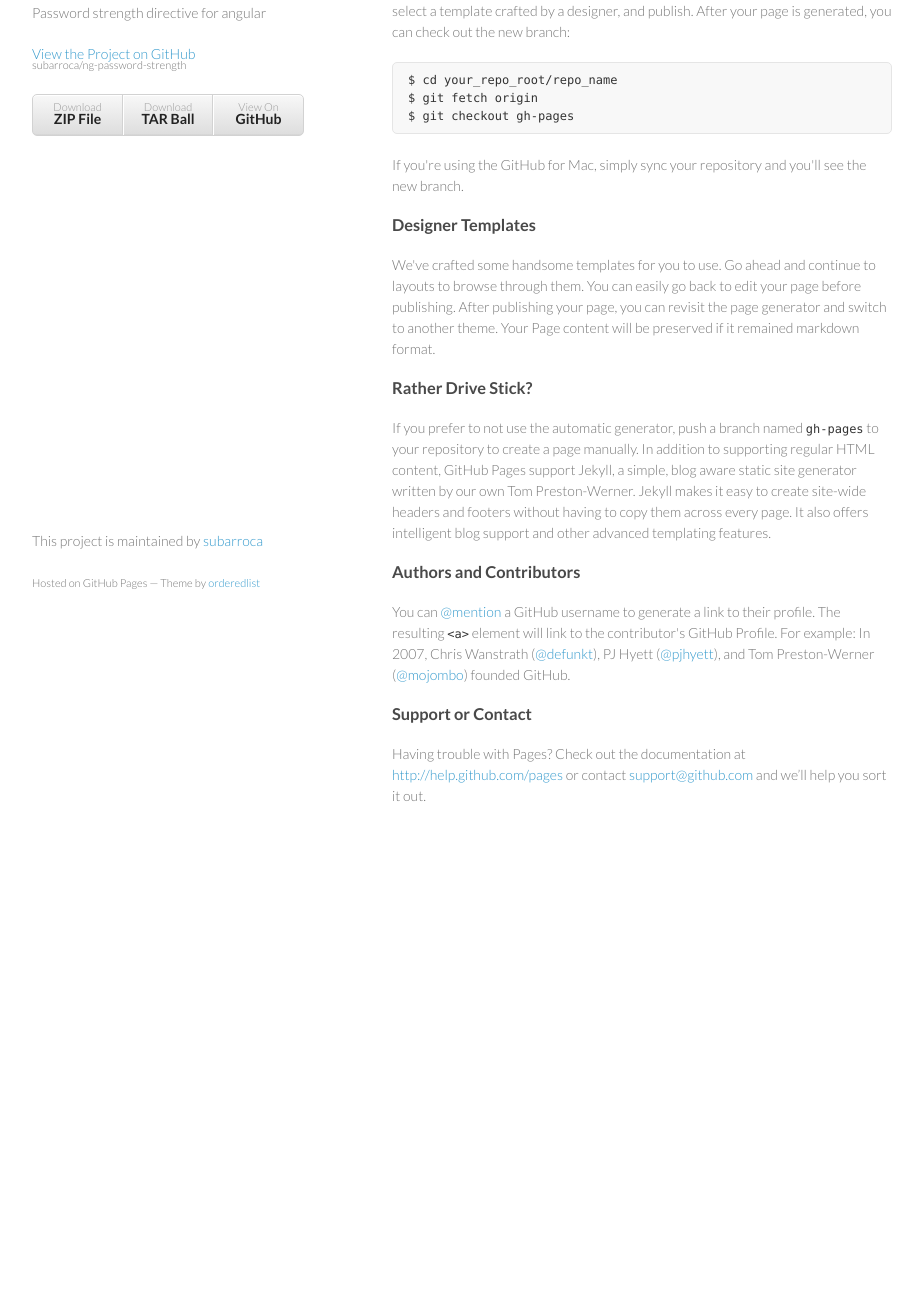
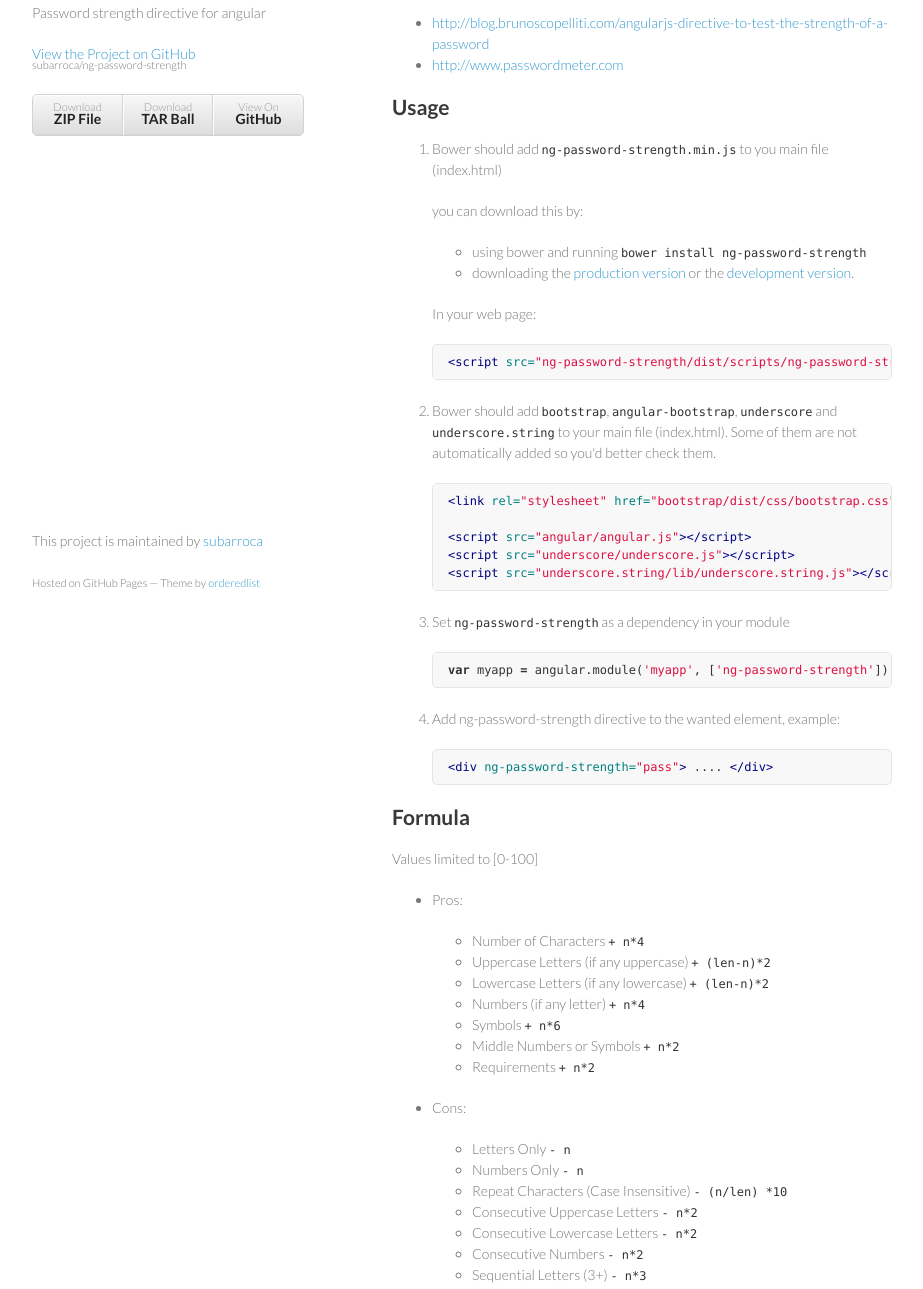
Before and after one commit to subarroca/ng-password-strength, a plain HTML site: page index.html in a window 1280 px wide. Shown: the part 138-1427 px from the top of the page, without its empty margins (178-1101 px from the left). Before the commit the page ends 1014 px from the top, so only its background shows below. Drawn offline with Linux system fonts and the light colour scheme.

```diff
--- a/index.html
+++ b/index.html
@@ -28,37 +28,117 @@
         </ul>
       </header>
       <section>
-        <h3>
-<a name="welcome-to-github-pages" class="anchor" href="#welcome-to-github-pages"><span class="octicon octicon-link"></span></a>Welcome to GitHub Pages.</h3>
+        <h1>
+<a name="ng-password-strength" class="anchor" href="#ng-password-strength"><span class="octicon octicon-link"></span></a>ng-password-strength</h1>
 
-<p>This automatic page generator is the easiest way to create beautiful pages for all of your projects. Author your page content here using GitHub Flavored Markdown, select a template crafted by a designer, and publish. After your page is generated, you can check out the new branch:</p>
+<p>Password strength checker wrapped in an angular directive
+Based on:</p>
 
-<pre><code>$ cd your_repo_root/repo_name
-$ git fetch origin
-$ git checkout gh-pages
-</code></pre>
+<ul>
+<li>  <a href="http://blog.brunoscopelliti.com/angularjs-directive-to-test-the-strength-of-a-password">http://blog.brunoscopelliti.com/angularjs-directive-to-test-the-strength-of-a-password</a>
+</li>
+<li>  <a href="http://www.passwordmeter.com">http://www.passwordmeter.com</a>
+</li>
+</ul><h2>
+<a name="usage" class="anchor" href="#usage"><span class="octicon octicon-link"></span></a>Usage</h2>
 
-<p>If you're using the GitHub for Mac, simply sync your repository and you'll see the new branch.</p>
+<ol>
+<li>
+<p>Bower should add <code>ng-password-strength.min.js</code> to you main file (index.html)</p>
 
-<h3>
-<a name="designer-templates" class="anchor" href="#designer-templates"><span class="octicon octicon-link"></span></a>Designer Templates</h3>
+<p>you can download this by:</p>
 
-<p>We've crafted some handsome templates for you to use. Go ahead and continue to layouts to browse through them. You can easily go back to edit your page before publishing. After publishing your page, you can revisit the page generator and switch to another theme. Your Page content will be preserved if it remained markdown format.</p>
+<ul>
+<li>using bower and running <code>bower install ng-password-strength</code>
+</li>
+<li>downloading the <a href="https://raw.github.com/subarroca/ng-password-strength/master/dist/ng-password-strength.min.js">production version</a> or the <a href="https://raw.github.com/subarroca/ng-password-strength/master/dist/ng-password-strength.js">development version</a>.</li>
+</ul>
+<p>In your web page:</p>
 
-<h3>
-<a name="rather-drive-stick" class="anchor" href="#rather-drive-stick"><span class="octicon octicon-link"></span></a>Rather Drive Stick?</h3>
+<div class="highlight highlight-html"><pre><span class="nt">&lt;script </span><span class="na">src=</span><span class="s">"ng-password-strength/dist/scripts/ng-password-strength.js"</span><span class="nt">&gt;&lt;/script&gt;</span>
+</pre></div>
+</li>
+<li>
+<p>Bower should add <code>bootstrap</code>, <code>angular-bootstrap</code>, <code>underscore</code> and <code>underscore.string</code> to your main file (index.html). Some of them are not automatically added so you'd better check them.</p>
 
-<p>If you prefer to not use the automatic generator, push a branch named <code>gh-pages</code> to your repository to create a page manually. In addition to supporting regular HTML content, GitHub Pages support Jekyll, a simple, blog aware static site generator written by our own Tom Preston-Werner. Jekyll makes it easy to create site-wide headers and footers without having to copy them across every page. It also offers intelligent blog support and other advanced templating features.</p>
+<div class="highlight highlight-html"><pre><span class="nt">&lt;link</span> <span class="na">rel=</span><span class="s">"stylesheet"</span> <span class="na">href=</span><span class="s">"bootstrap/dist/css/bootstrap.css"</span> <span class="nt">/&gt;</span>
 
-<h3>
-<a name="authors-and-contributors" class="anchor" href="#authors-and-contributors"><span class="octicon octicon-link"></span></a>Authors and Contributors</h3>
+<span class="nt">&lt;script </span><span class="na">src=</span><span class="s">"angular/angular.js"</span><span class="nt">&gt;&lt;/script&gt;</span>
+<span class="nt">&lt;script </span><span class="na">src=</span><span class="s">"underscore/underscore.js"</span><span class="nt">&gt;&lt;/script&gt;</span>
+<span class="nt">&lt;script </span><span class="na">src=</span><span class="s">"underscore.string/lib/underscore.string.js"</span><span class="nt">&gt;&lt;/script&gt;</span>
+</pre></div>
+</li>
+<li>
+<p>Set <code>ng-password-strength</code> as a dependency in your module</p>
 
-<p>You can <a href="https://github.com/blog/821" class="user-mention">@mention</a> a GitHub username to generate a link to their profile. The resulting <code>&lt;a&gt;</code> element will link to the contributor's GitHub Profile. For example: In 2007, Chris Wanstrath (<a href="https://github.com/defunkt" class="user-mention">@defunkt</a>), PJ Hyett (<a href="https://github.com/pjhyett" class="user-mention">@pjhyett</a>), and Tom Preston-Werner (<a href="https://github.com/mojombo" class="user-mention">@mojombo</a>) founded GitHub.</p>
+<div class="highlight highlight-javascript"><pre><span class="kd">var</span> <span class="nx">myapp</span> <span class="o">=</span> <span class="nx">angular</span><span class="p">.</span><span class="nx">module</span><span class="p">(</span><span class="s1">'myapp'</span><span class="p">,</span> <span class="p">[</span><span class="s1">'ng-password-strength'</span><span class="p">])</span>
+</pre></div>
+</li>
+<li>
+<p>Add ng-password-strength directive to the wanted element, example:</p>
 
-<h3>
-<a name="support-or-contact" class="anchor" href="#support-or-contact"><span class="octicon octicon-link"></span></a>Support or Contact</h3>
+<div class="highlight highlight-html"><pre><span class="nt">&lt;div</span> <span class="na">ng-password-strength=</span><span class="s">"pass"</span><span class="nt">&gt;</span> .... <span class="nt">&lt;/div&gt;</span>
+</pre></div>
+</li>
+</ol><h2>
+<a name="formula" class="anchor" href="#formula"><span class="octicon octicon-link"></span></a>Formula</h2>
 
-<p>Having trouble with Pages? Check out the documentation at <a href="http://help.github.com/pages">http://help.github.com/pages</a> or contact <a href="mailto:support@github.com">support@github.com</a> and we’ll help you sort it out.</p>
+<p>Values limited to [0-100]</p>
+
+<ul>
+<li>
+<p>Pros:</p>
+
+<ul>
+<li>Number of Characters <code>+ n*4</code>
+</li>
+<li>Uppercase Letters (if any uppercase)  <code>+ (len-n)*2</code>
+</li>
+<li>Lowercase Letters (if any lowercase)  <code>+ (len-n)*2</code>
+</li>
+<li>Numbers (if any letter)  <code>+ n*4</code>
+</li>
+<li>Symbols  <code>+ n*6</code>
+</li>
+<li>Middle Numbers or Symbols  <code>+ n*2</code>
+</li>
+<li>Requirements <code>+ n*2</code>
+</li>
+</ul>
+</li>
+<li>
+<p>Cons:</p>
+
+<ul>
+<li>Letters Only <code>- n</code>
+</li>
+<li>Numbers Only <code>- n</code>
+</li>
+<li>Repeat Characters (Case Insensitive) <code>- (n/len) *10</code>
+</li>
+<li>Consecutive Uppercase Letters  <code>- n*2</code>
+</li>
+<li>Consecutive Lowercase Letters  <code>- n*2</code>
+</li>
+<li>Consecutive Numbers  <code>- n*2</code>
+</li>
+<li>Sequential Letters (3+)  <code>- n*3</code>
+</li>
+<li>Sequential Numbers (3+)  <code>- n*3</code>
+</li>
+<li>Sequential Symbols (3+)  <code>- n*3</code>
+</li>
+</ul>
+</li>
+</ul><h2>
+<a name="examples" class="anchor" href="#examples"><span class="octicon octicon-link"></span></a>Examples</h2>
+
+<p>See <code>app/index.html</code> in the respository.</p>
+
+<h2>
+<a name="todo" class="anchor" href="#todo"><span class="octicon octicon-link"></span></a>TODO</h2>
+
+<p>Create tests</p>
       </section>
       <footer>
         <p>This project is maintained by <a href="https://github.com/subarroca">subarroca</a></p>
```
Also changed, not shown: params.json (+1 -1 lines).
